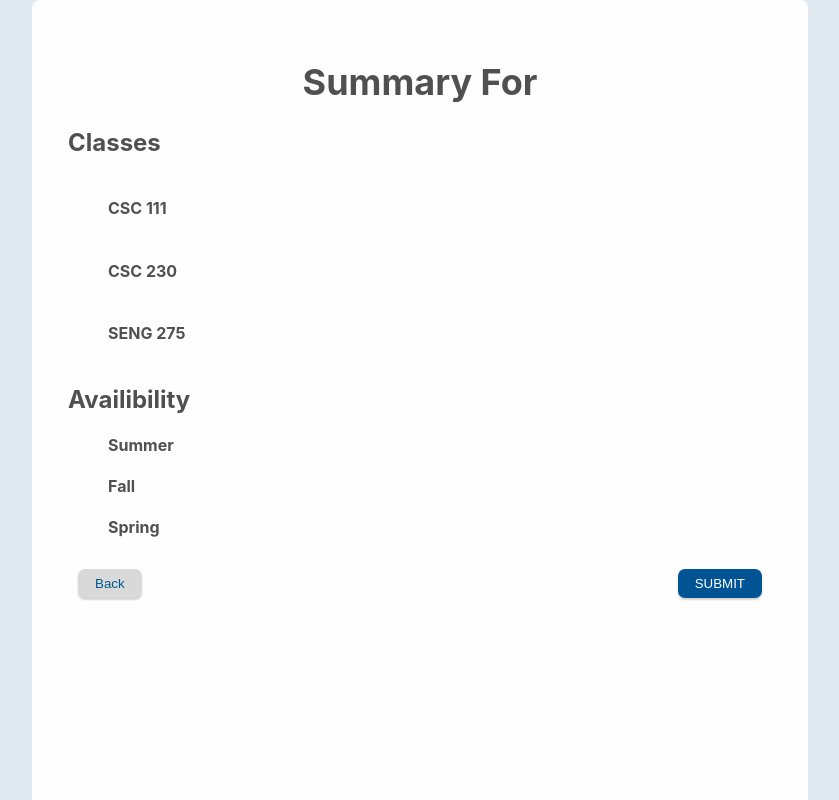
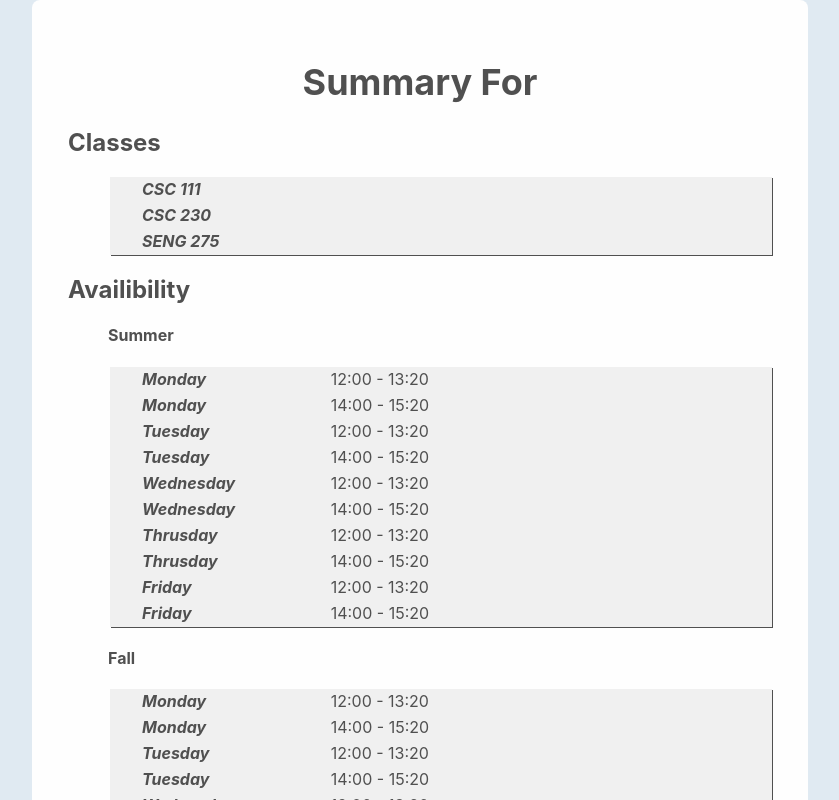
Before and after one commit to seng499-company1/frontend, a React (Create React App) app in the folder best-uvic-scheduler/: page /SelectProfessor/Summary in a window 1280 px wide. Shown: the top 800 px of the page, without its empty margins (220-1059 px from the left). Built offline with nearby package versions, Linux system fonts and the light colour scheme.

Commit message:
added in times

```diff
--- a/best-uvic-scheduler/src/Pages/ProfessorDataInput/Summary.tsx
+++ b/best-uvic-scheduler/src/Pages/ProfessorDataInput/Summary.tsx
@@ -13,12 +13,7 @@ import CustomButtonGroupView from "../../Components/button/buttongroup.tsx";
 import * as CourseListHelper from "../../Util/CourseListHelper.tsx";
 import { Background } from "../../Components/background/background.tsx";
 
-const SelectDivStyle = styled.div`
-  display: flex;
-  justify-content: space-between;
-  padding-bottom: 0px;
-  padding-right: 100px;
-`;
+import * as ProfPreferencesHelper from "../../Util/ProfPreferencesHelper.tsx";
 
 const ResponseDiv = styled.div`
   text-indent: -40px;
@@ -36,11 +31,58 @@ const Header4 = styled.h4`
   text-indent: 40px;
 `;
 
+const TimeDiv = styled.div`
+  text-align: left;
+  padding-left: 42px;
+`;
+
+const TimeRow = styled.div`
+  display: grid;
+  grid-template-columns: repeat(3, 1fr);
+  padding-top: 2px;
+  box-shadow: 1px 1px;
+
+  background-color: var(--grey-50);
+  padding-bottom: 4px;
+`;
+
+const DayText = styled.div`
+  padding-left: 32px;
+  font-weight: bold;
+  font-style: italic;
+  grid-column: 1 / 3;
+  grid-row: 1;
+`;
+
+const TimeText = styled.div`
+  grid-column: 2/3;
+  grid-row: 1;
+`;
+
+const Space = styled.br`
+  margin-bottom: 2px;
+`;
+
+function stringToTime(times: string) {
+  var arrayTime: string[] = [];
+  arrayTime = times.toString().split("(");
+  arrayTime.shift();
+  arrayTime.forEach((times, index) => {
+    times = times.trim().slice(0, -1);
+    arrayTime[index] = times;
+  });
+
+  return arrayTime;
+}
+
 export function Summary() {
   //get data
   const CourseData = CourseListHelper.GetCourseList();
   const Courses = CourseData.Courses;
   const AmountOfCourses = Courses.length;
+
+  const Preferences = ProfPreferencesHelper.GetPreferences();
+  const Times = Preferences.preferred_times;
 
   //hooks
   const { qualifications, setQualifications } = useContext(
@@ -50,6 +92,18 @@ export function Summary() {
   const { selectedProfessor, setProfessor } = useContext(ProfessorContext);
   const navigate = useNavigate();
 
+  const weekdays = {
+    mon: "Monday",
+    tues: "Tuesday",
+    wed: "Wednesday",
+    thurs: "Thrusday",
+    fri: "Friday",
+  };
+
+  const timeSummer = Times.summer;
+  const timeSpring = Times.spring;
+  const timeFall = Times.fall;
+
   return (
     <Background>
       <Header>
@@ -57,28 +111,98 @@ export function Summary() {
       </Header>
 
       <h2>Classes</h2>
+      <TimeDiv>
         {Courses.map(function (Course, index) {
           let name = Course.course_code;
           return (
-          <SelectDivStyle key={index}>
-            <Header4>
+            <TimeRow>
+              <DayText>
                 {console.log(Course.course_code)}
                 {Course.course_code}{" "}
-            </Header4>
+              </DayText>
 
               <ResponseDiv>
                 {qualifications[name]}
                 &emsp;&emsp;
                 {preferences[name]}
               </ResponseDiv>
-          </SelectDivStyle>
+            </TimeRow>
+          );
+        })}
+      </TimeDiv>
+
+      <h2>Availibility</h2>
+      <Header4>Summer</Header4>
+      {Object.keys(timeSummer).map(function (Day, index) {
+        const day = weekdays[Day];
+        let times = stringToTime(timeSummer[Day].times);
+
+        return (
+          <TimeDiv>
+            {times.map(function (time, timeIndex) {
+              const timeSplit = time.split(" ");
+
+              return (
+                <TimeRow>
+                  <DayText> {day}</DayText>
+                  <TimeText>
+                    {" "}
+                    {timeSplit[0].slice(1, -1)} - {timeSplit[1].slice(1, -1)}
+                  </TimeText>
+                </TimeRow>
+              );
+            })}
+          </TimeDiv>
         );
       })}
 
-      <h2>Availibility</h2>
-      <Header4>Summer</Header4>
       <Header4>Fall</Header4>
+      {Object.keys(timeFall).map(function (Day, index) {
+        const day = weekdays[Day];
+        let times = stringToTime(timeFall[Day].times);
+
+        return (
+          <TimeDiv>
+            {times.map(function (time, timeIndex) {
+              const timeSplit = time.split(" ");
+
+              return (
+                <TimeRow>
+                  <DayText> {day}</DayText>
+                  <TimeText>
+                    {" "}
+                    {timeSplit[0].slice(1, -1)} - {timeSplit[1].slice(1, -1)}
+                  </TimeText>
+                </TimeRow>
+              );
+            })}
+          </TimeDiv>
+        );
+      })}
       <Header4>Spring</Header4>
+      {Object.keys(timeSpring).map(function (Day, index) {
+        const day = weekdays[Day];
+        let times = stringToTime(timeSpring[Day].times);
+
+        return (
+          <TimeDiv>
+            {times.map(function (time, timeIndex) {
+              const timeSplit = time.split(" ");
+
+              return (
+                <TimeRow>
+                  <DayText> {day}</DayText>
+                  <TimeText>
+                    {" "}
+                    {timeSplit[0].slice(1, -1)} - {timeSplit[1].slice(1, -1)}
+                  </TimeText>
+                </TimeRow>
+              );
+            })}
+          </TimeDiv>
+        );
+      })}
+      <Space></Space>
 
       <CustomButtonGroupView {...{ Amount: "Double" }}>
         <CustomButtonView
```
Lines whose indentation alone changed are shown as unchanged.
